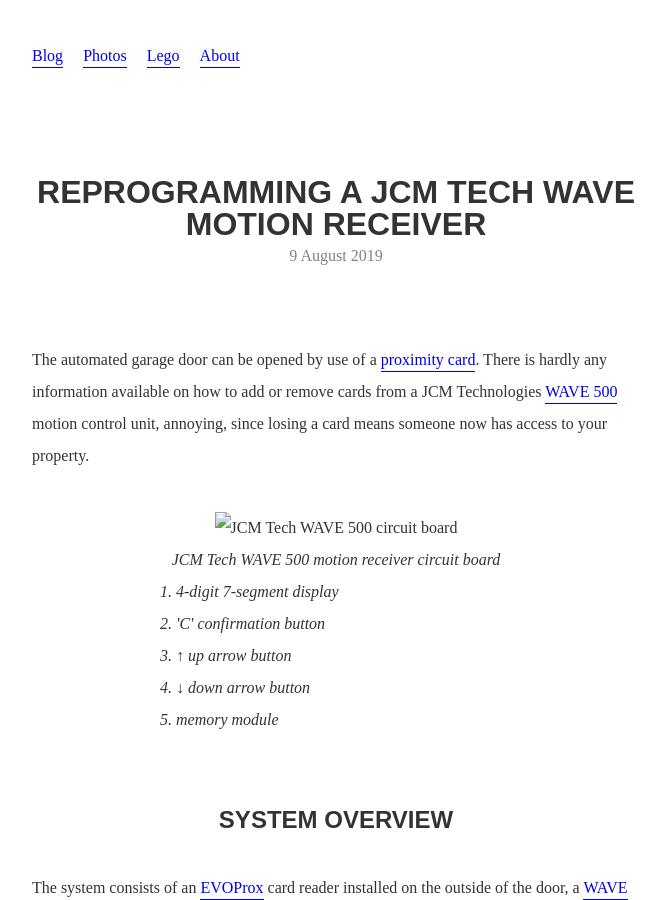
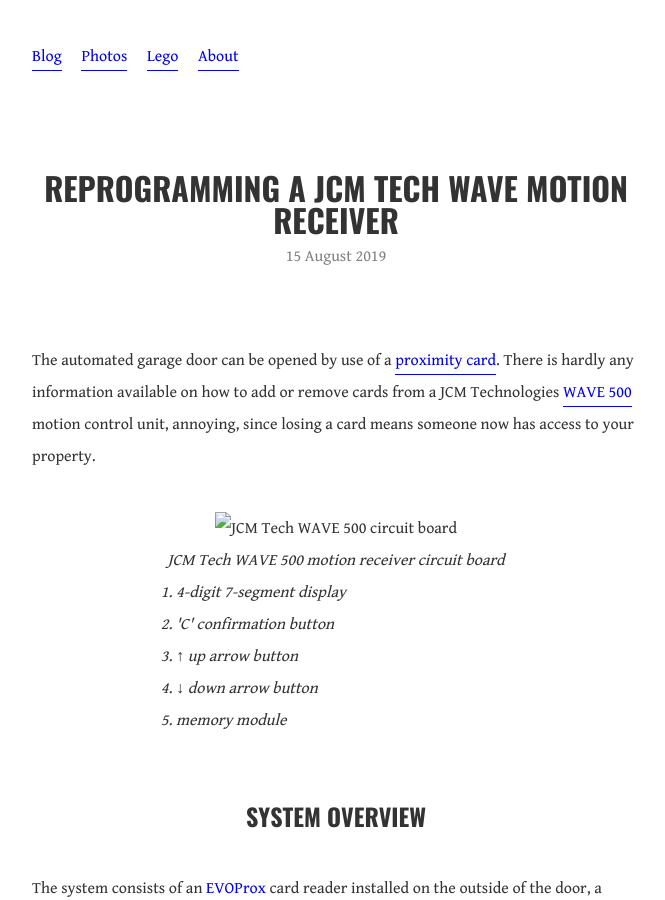
Before and after one commit to cimm/suffix, a Jekyll site: the page built from _posts/2019-08-15-reprogramming-jcm-tech-wave.html, in a window 1280 px wide and 900 px high. Shown: the whole window, without its empty margins (304-969 px from the left). Built offline with Jekyll 4.4.1, drawn with Linux system fonts in a browser that asks for light colours.

Commit message:
Update publish date Reprogramming JCM Tech WAVE article

```diff
--- a/_posts/2019-08-20-reprogramming-jcm-tech-wave.html
+++ b/_posts/2019-08-15-reprogramming-jcm-tech-wave.html
@@ -1,8 +1,8 @@
 ---
 layout:      post
 title:       Reprogramming a JCM Tech WAVE motion receiver
-date:        2019-08-09 13:00:00
-updated:     2019-08-09 13:00:00
+date:        2019-08-15 13:00:00
+updated:     2019-08-15 13:00:00
 coordinates: 50.86505 4.70068
 proofread:   no
 description: How to add or remove access cards on a JSM Technologies WAVE 500 garage door motion receiver.
```
